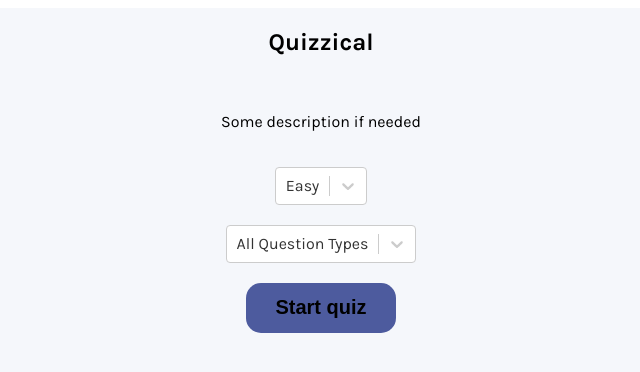
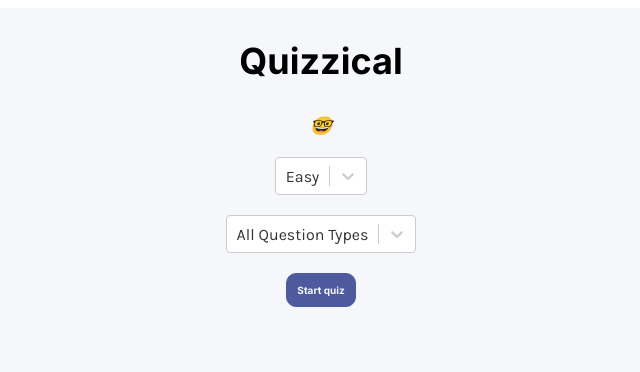
Before and after one commit to gcerame/quizzical, a React (Vite) app: page / in a window 1280 px wide. Shown: the top 372 px of the page, without its empty margins (327-967 px from the left). Built offline with nearby package versions, Linux system fonts and the light colour scheme.

Commit message:
changed styles, added back to start screen button to game screen

```diff
--- a/src/Components/Game.jsx
+++ b/src/Components/Game.jsx
@@ -4,7 +4,8 @@ import { nanoid } from 'nanoid';
 
 export default function Game ({
     selectedDifficulty,
-    selectedType
+    selectedType,
+    toggleStartScreen
 }) {
     const [questions, setQuestions] = React.useState([]);
     const [gameFinished, setGameFinished] = React.useState(false);
@@ -86,7 +87,11 @@ export default function Game ({
                     >Restart game
                     </button>
                 </>
-                : <button className="submit-button" onClick={checkAnswers}>Check Answers</button>}
+                : <>
+                    <button className="submit-button" onClick={checkAnswers}>Check Answers</button>
+                    <button className="submit-button" onClick={toggleStartScreen}>Back to start</button>
+                </>
+            }
 
         </div>
     </div>);
--- a/src/Components/StartScreen.css
+++ b/src/Components/StartScreen.css
@@ -1,11 +1,16 @@
 .start-button{
-    background: #4D5B9E;
-    border-radius: 15px;
-    width: 150px;
-    height: 50px;
-    border: 0px;
-    font-weight: bold;
-    font-size: 20px;
+    background: #4d5b9e;
+    border: 1px solid #4d5b9e;
+    border-radius: 10px;
+    color: #f5f7fb;
+    font-family: Inter, sans-serif;
+    font-size: 10px;
+    font-style: normal;
+    font-weight: 600;
+    line-height: 12px;
+    padding: 10px;
+    text-align: center;
+    width: fit-content;
 }
 .start-screen{
     display: flex;
@@ -16,3 +21,16 @@
     background: #F5F7FB;
     gap: 20px;
 }
+.start-screen--title{
+    font-family: Inter, sans-serif;
+    font-size: 36px;
+    font-style: normal;
+    font-weight: 700;
+    line-height: 19px;
+    text-align: left;
+    padding-top:20px;
+}
+.start-screen--description{
+    font-style: italic;
+    font-size: 18px;
+}
--- a/src/Components/StartScreen.jsx
+++ b/src/Components/StartScreen.jsx
@@ -9,8 +9,8 @@ export default function StartScreen ({
 }) {
     return (
         <div className="start-screen">
-            <h2>Quizzical</h2>
-            <p>Some description if needed</p>
+            <h1 className="start-screen--title">Quizzical</h1>
+            <span className="start-screen--description">🤓</span>
             <Select
                 className="select"
                 options={[
--- a/src/index.css
+++ b/src/index.css
@@ -1,10 +1,10 @@
-@import url('https://fonts.googleapis.com/css2?family=Karla:ital,wght@0,400;0,700;1,300&display=swap');
-@import url('https://fonts.googleapis.com/css2?family=Inter:wght@300;400;500;700&display=swap');
+@import "https://fonts.googleapis.com/css2?family=Karla:ital,wght@0,400;0,700;1,300&display=swap";
+@import "https://fonts.googleapis.com/css2?family=Inter:wght@300;400;500;700&display=swap";
 
 .App {
+    align-items: center;
+    font-family: Karla, sans-serif;
     justify-content: center;
-    align-items: center;
-    font-family: 'Karla', sans-serif;
     text-align: center;
 }
 
@@ -12,73 +12,71 @@
     display: flex;
     flex-direction: column;
     justify-content: left;
-
 }
 
 .question--title {
     align-self: flex-start;
-    font-family: 'Karla',sans-serif;
+    color: #293264;
+    font-family: Karla, sans-serif;
+    font-size: 16px;
     font-style: normal;
     font-weight: 700;
-    font-size: 16px;
     line-height: 19px;
-    color: #293264;
     text-align: left;
 }
 
 .game {
     display: flex;
     flex-direction: column;
+    padding: 15px 20px;
     text-justify: auto;
-    padding: 15px 20px;
 }
 
 .answers {
     display: flex;
+    flex-wrap: wrap;
+    gap: 10px;
     justify-content: left;
-    gap: 10px;
-    flex-wrap: wrap;
     max-width: 90%;
-
 }
 
 .answer {
-    background: #F5F7FB;
-    padding: 5px 20px;
-    border: 0.794239px solid #4D5B9E;
-    border-radius: 7.94239px;
-
-    font-family: 'Inter', sans-serif;
+    background: #f5f7fb;
+    border: 1px solid #4d5b9e;
+    border-radius: 8px;
+    color: #293264;
+    font-family: Inter, sans-serif;
+    font-size: 10.24px;
     font-style: normal;
     font-weight: 500;
-    font-size: 10.24px;
     line-height: 12px;
+    padding: 5px 20px;
     text-align: center;
-    color: #293264;
-
 }
 
 .answer-selected {
-    background: #D6DBF5;
+    background: #d6dbf5;
 }
-.submit-button{
-    background: #4D5B9E;
+
+.submit-button {
+    background: #4d5b9e;
+    border: 1px solid #4d5b9e;
     border-radius: 10px;
-    border: 1px solid #4D5B9E;
-    padding: 10px;
-    font-family: 'Inter',sans-serif;
+    color: #f5f7fb;
+    font-family: Inter, sans-serif;
+    font-size: 10px;
     font-style: normal;
     font-weight: 600;
-    font-size: 10px;
     line-height: 12px;
+    padding: 10px;
     text-align: center;
     width: fit-content;
-    color: #F5F7FB;
 }
-.footer{
+
+.footer {
+    align-items: center;
     display: flex;
-    align-items: center;
+    gap: 20px;
     justify-content: center;
     margin: 20px;
-    gap:20px;
 }
```
Also changed, not shown: 1 other file (tests, documents, lock files or other folders).
